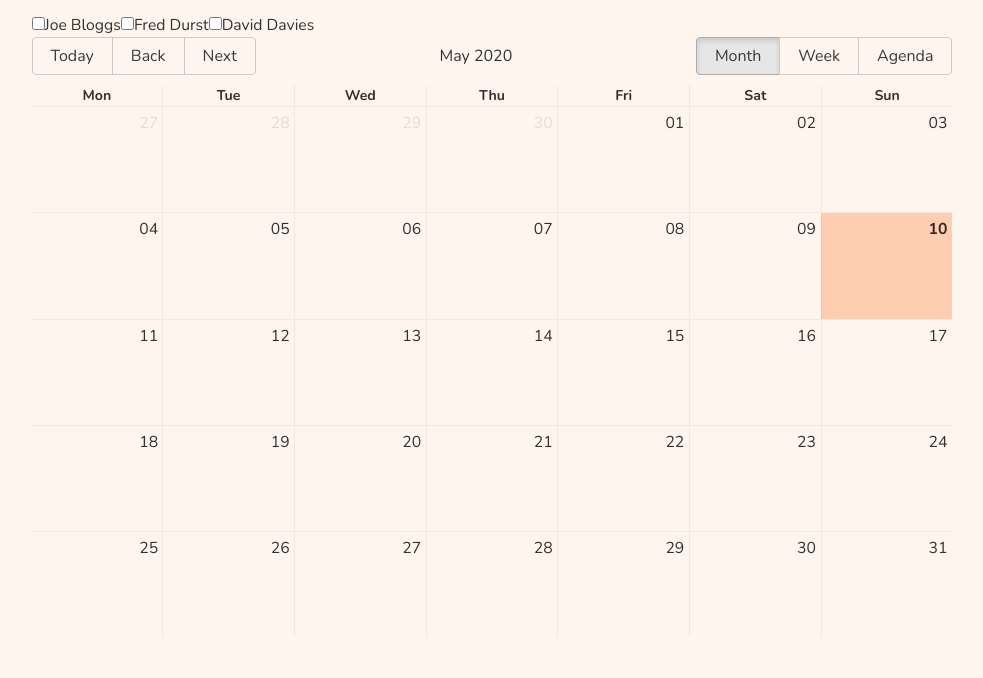
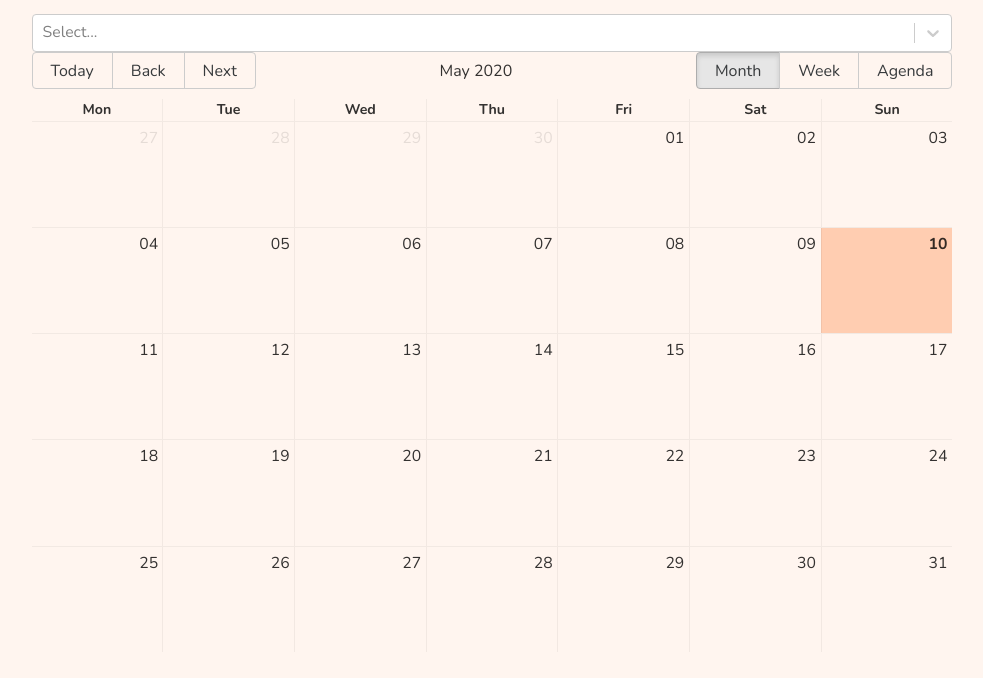
Before and after one commit to chrismhs/simplified-rota, a Gatsby site: page /schedule-example in a window 1280 px wide. Shown: the part 172-850 px from the top of the page, without its empty margins (148-1131 px from the left). Built offline with nearby package versions, Linux system fonts and the light colour scheme; Gatsby itself is replaced by a stand-in of ours.

Commit message:
Add better dropdown library - not hooked up yet

```diff
--- a/package.json
+++ b/package.json
@@ -17,6 +17,7 @@
     "test": "mocha './{,!(node_modules)/**}/*.test.ts' --require ts-node/register"
   },
   "dependencies": {
+    "@types/react-select": "^3.0.12",
     "babel-plugin-styled-components": "^1.10.7",
     "gatsby": "^2.20.25",
     "gatsby-image": "^2.3.4",
@@ -35,6 +36,7 @@
     "react-big-calendar": "^0.24.5",
     "react-dom": "^16.12.0",
     "react-helmet": "^6.0.0",
+    "react-select": "^3.1.0",
     "styled-components": "^5.1.0",
     "ts-node": "^8.9.0",
     "typeface-cabin": "0.0.72",
--- a/src/components/calendar.tsx
+++ b/src/components/calendar.tsx
@@ -5,6 +5,8 @@ import moment from "moment";
 import "moment/locale/en-gb";
 import {CalendarEntries} from "../../utils/RotaApi";
 import {getAllMembers} from "../../utils/CalendarUtils";
+import DropdownMultiSelect from "./dropdown";
+import Select from "react-select";
 
 // Setup the localizer by providing the moment (or globalize) Object to the correct localizer.
 const localizer = momentLocalizer(moment); // or globalizeLocalizer
@@ -23,30 +25,30 @@ type OnFilterChange = (details: { value: string, checked: boolean }) => void;
 
 type NameFilterProps = {
     names: string[];
+    selection: string[];
     updateFilter: OnFilterChange;
 };
 
 class NameFilter extends Component<NameFilterProps> {
+    private readonly options: { value: string, label: string }[];
     constructor(props: NameFilterProps) {
         super(props);
+        this.options = this.props.names
+            .map(name => ({ value: name, label: name }));
     }
 
     render() {
-        let key = 0;
         return (
-            <div className='name-filter'>
-                {this.props.names.map(n => this.renderName(n, key++))}
-            </div>
-        );
-    }
-
-    private renderName(name: string, key: number) {
-        return (
-            <label key={key}>
-                <input className='name-filter__name' value={name} type='checkbox' onChange={this.onChange.bind(this)}/>
-                {name}
-            </label>
-        );
+            <Select
+                isMulti
+                defaultValue={this.props.selection}
+                name="Assignees"
+                options={this.options}
+                className="names-select"
+                classNamePrefix="select"
+                onChange={console.log}
+            />
+        )
     }
 
     private onChange(e: React.FormEvent<HTMLInputElement>) {
@@ -80,7 +82,11 @@ class CalendarComponent extends Component<CalendarProps, { selected: string[] }>
 
         return (
             <Container>
-                <NameFilter names={names} updateFilter={this.updateFilter.bind(this)}/>
+                <NameFilter
+                    names={names}
+                    updateFilter={this.updateFilter.bind(this)}
+                    selection={selection}
+                />
                 <Calendar
                     localizer={localizer}
                     events={events}
--- /dev/null
+++ b/src/components/dropdown.tsx
@@ -0,0 +1,31 @@
+import React from "react";
+import Select from "react-select";
+
+type DropdownMultiSelectProps = {
+    names: string[];
+};
+
+class DropdownMultiSelect extends React.Component<DropdownMultiSelectProps> {
+    private readonly options: { value: string, label: string }[];
+
+    constructor(props: DropdownMultiSelectProps) {
+        super(props);
+        this.options = this.props.names.map(name => ({ value: name, label: name }));
+    }
+
+    render() {
+        return (
+            <Select
+                isMulti
+                defaultValue={[]}
+                name="Assignees"
+                options={this.options}
+                className="names-select"
+                classNamePrefix="select"
+                onChange={console.log}
+            />
+        )
+    }
+}
+
+export default DropdownMultiSelect;
```
Also changed, not shown: src/components/calendar.test.tsx (+6 -6 lines), 1 other file.
